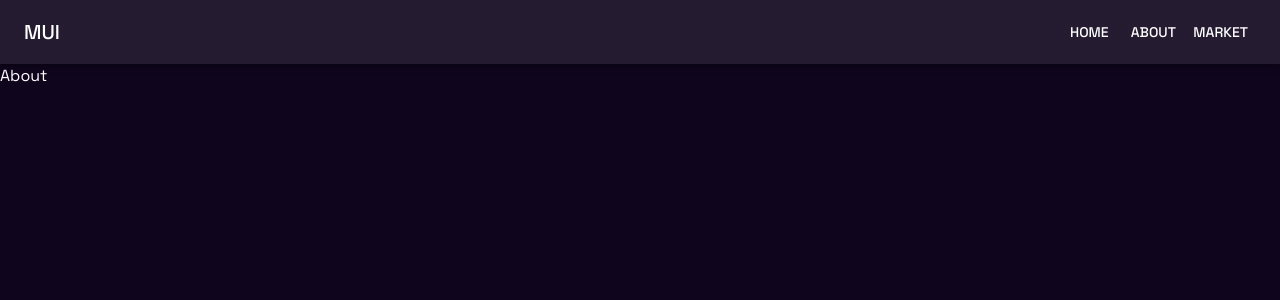
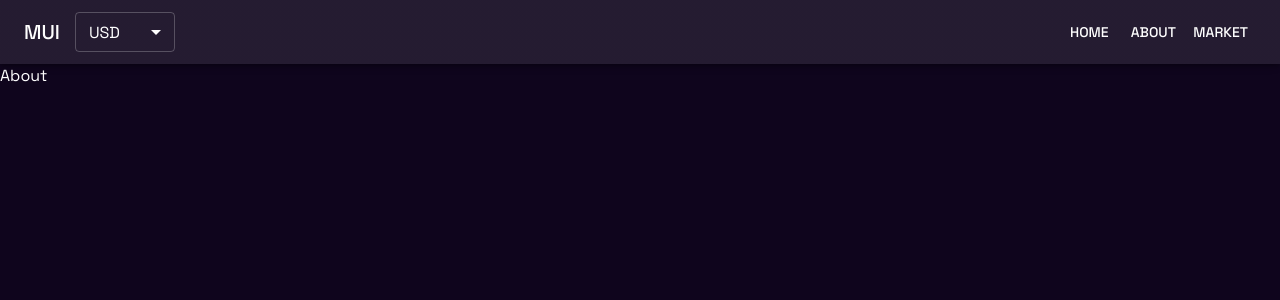
Before and after one commit to Antholem/Crypt-Coin, a React (Create React App) app: page /about in a window 1280 px wide. Shown: the top 300 px of the page. Built offline with nearby package versions, Linux system fonts and the light colour scheme.

Commit message:
Dynamic Currency

```diff
--- a/package.json
+++ b/package.json
@@ -16,7 +16,8 @@
     "react-icons": "^4.10.1",
     "react-router-dom": "^6.14.1",
     "react-scripts": "5.0.1",
-    "web-vitals": "^2.1.4"
+    "web-vitals": "^2.1.4",
+    "zustand": "^4.3.9"
   },
   "scripts": {
     "start": "react-scripts start",
--- a/src/components/NavBar.js
+++ b/src/components/NavBar.js
@@ -15,10 +15,13 @@ import Toolbar from '@mui/material/Toolbar';
 import Typography from '@mui/material/Typography';
 import Button from '@mui/material/Button';
 import { Link, useLocation } from 'react-router-dom';
+import { FormControl, InputLabel, MenuItem, Select } from '@mui/material';
+import useStore from '../store';
 
-const drawerWidth = 240;
+const drawerWidth = '100%';
 
 function NavBar(props) {
+    const { currency, setCurrency } = useStore();
     const { window } = props;
     const [mobileOpen, setMobileOpen] = React.useState(false);
 
@@ -32,9 +35,20 @@ function NavBar(props) {
         { page: 'Market', path: '/market' }
     ];
 
+    const currencies = [
+        { name: 'USD', value: 'usd' },
+        { name: 'EUR', value: 'eur' },
+        { name: 'JPY', value: 'jpy' },
+        { name: 'PHP', value: 'php' },
+    ];
+
     const location = useLocation(); // useLocation for routing
 
     const path = location.pathname;
+
+    const handleChangeCurrency = (e) => {
+        setCurrency(e.target.value);
+    };
 
     const drawer = (
         <Box onClick={handleDrawerToggle} sx={{ textAlign: 'center' }}>
@@ -78,10 +92,28 @@ function NavBar(props) {
                     <Typography
                         variant="h6"
                         component="div"
-                        sx={{ flexGrow: 1, display: { xs: 'none', sm: 'block' } }}
+                        sx={{ display: { xs: 'none', sm: 'block' } }}
                     >
                         MUI
                     </Typography>
+                    <Select
+                        variant="outlined"
+                        labelId="demo-simple-select-label"
+                        id="demo-simple-select"
+                        label="Currency"
+                        onChange={handleChangeCurrency}
+                        value={currency}
+                        style={{ width: 100, height: 40, marginLeft: 15 }}
+                    >
+                        {currencies.map((currency) => (
+                            <MenuItem value={currency.value}>
+                                {currency.name}
+                            </MenuItem>
+                        ))}
+                    </Select>
+                    <Box  sx={{ flexGrow: 1}}>
+
+                    </Box>
                     <Box sx={{ display: { xs: 'none', sm: 'block' } }}>
                         {navItems.map((item) => (
                             <Button
@@ -99,6 +131,7 @@ function NavBar(props) {
             </AppBar>
             <Box component="nav">
                 <Drawer
+                    anchor={'top'}
                     container={container}
                     variant="temporary"
                     open={mobileOpen}
@@ -108,7 +141,7 @@ function NavBar(props) {
                     }}
                     sx={{
                         display: { xs: 'block', sm: 'none' },
-                        '& .MuiDrawer-paper': { boxSizing: 'border-box', width: drawerWidth },
+                        '& .MuiDrawer-paper': { boxSizing: 'border-box', width: drawerWidth, },
                     }}
                 >
                     {drawer}
--- a/src/pages/Market.js
+++ b/src/pages/Market.js
@@ -1,4 +1,4 @@
-import React, { useEffect, useState } from 'react';
+import React, { Fragment, useEffect, useState } from 'react';
 import PropTypes from 'prop-types';
 import { useTheme } from '@mui/material/styles';
 import Box from '@mui/material/Box';
@@ -14,8 +14,12 @@ import FirstPageIcon from '@mui/icons-material/FirstPage';
 import KeyboardArrowLeft from '@mui/icons-material/KeyboardArrowLeft';
 import KeyboardArrowRight from '@mui/icons-material/KeyboardArrowRight';
 import LastPageIcon from '@mui/icons-material/LastPage';
-import { TableHead } from '@mui/material';
+import { FormControl, InputLabel, MenuItem, Select, Stack, TableHead } from '@mui/material';
 import Loading from '../components/Loading';
+import MovingIcon from '@mui/icons-material/Moving';
+import TrendingDownIcon from '@mui/icons-material/TrendingDown';
+import { green, red } from '@mui/material/colors';
+import useStore from '../store';
 
 const columns = [
     { id: 'rank', label: '#', minWidth: 0 },
@@ -78,9 +82,12 @@ TablePaginationActions.propTypes = {
 };
 
 export default function CustomPaginationActionsTable() {
+    const { currency } = useStore((state) => state);
     const [page, setPage] = useState(0);
     const [coins, setCoins] = useState([]);
     const [isLoading, setIsLoading] = useState(true);
+
+    const currencySymbol = currency === 'eur' ? '€' : currency === 'jpy' ? '¥' : currency === 'php' ? '₱' : '$';
 
     const emptyRows = page > 0 ? Math.max(0, (1 + page) * 10 - coins.length) : 0;
 
@@ -92,10 +99,12 @@ export default function CustomPaginationActionsTable() {
         const fetchCoins = async () => {
             try {
                 const response = await fetch(
-                    'https://api.coingecko.com/api/v3/coins/markets?vs_currency=usd&order=market_cap_desc&per_page=40&page=1&sparkline=false'
+                    `https://api.coingecko.com/api/v3/coins/markets?vs_currency=${currency}&order=market_cap_desc&per_page=40&page=1&sparkline=false`
                 );
                 const data = await response.json();
-                setCoins(data);
+                // Add rank property to each coin object
+                const coinsWithRank = data.map((coin, index) => ({ ...coin, rank: index + 1 }));
+                setCoins(coinsWithRank);
                 setIsLoading(false);
             } catch (error) {
                 console.error('Error fetching coins:', error);
@@ -103,9 +112,13 @@ export default function CustomPaginationActionsTable() {
         };
 
         fetchCoins();
-    }, []);
+    }, [currency]);
 
     return (
+        <Fragment>
+            <Box>
+                Market Update ({currency})
+            </Box>
             <Box sx={{ p: 3, display: 'flex', flexDirection: 'column', alignItems: 'flex-end' }}>
                 <TableContainer component={Paper}>
                     <Table sx={{ minWidth: 500 }} aria-label="custom pagination table">
@@ -122,25 +135,43 @@ export default function CustomPaginationActionsTable() {
                                 ))}
                             </TableRow>
                         </TableHead>
-
                         <TableBody sx={{ backgroundColor: '#0f051d' }}>
                             {!isLoading &&
-                            coins.slice(page * 10, page * 10 + 10).map((coin, index) => (
+                                coins.slice(page * 10, page * 10 + 10).map((coin) => (
                                     <TableRow key={coin.id} sx={{ '&:hover': { backgroundColor: '#200840', transition: '0.5s' } }}>
                                         <TableCell component="th" scope="row">
-                                        {index + 1}
+                                            {coin.rank}
                                         </TableCell>
                                         <TableCell>
+                                            <Stack direction='row' spacing={1} alignItems='center'>
+                                                <Box>
                                                     <img
                                                         src={coin.image}
                                                         alt={coin.name}
                                                         style={{ width: '24px', height: '24px', marginRight: '8px' }}
                                                     />
-                                        {coin.name} | {coin.symbol}
+                                                </Box>
+                                                <Box>
+                                                    <Box sx={{ display: { xs: 'none', md: 'initial' } }}>
+                                                        {coin.name}
+                                                    </Box>
+                                                    <Box sx={{ display: { xs: 'initial', md: 'none' } }}>
+                                                        {coin.symbol.toUpperCase()}
+                                                    </Box>
+                                                </Box>
+                                            </Stack>
                                         </TableCell>
-                                    <TableCell align="right">${coin.current_price}</TableCell>
-                                    <TableCell align="right">{coin.price_change_percentage_24h}%</TableCell>
-                                    <TableCell align="right">${coin.market_cap}</TableCell>
+                                        <TableCell align="right">
+                                            {currencySymbol} {coin.current_price.toLocaleString(undefined, { minimumFractionDigits: 2, maximumFractionDigits: 2 })}
+                                        </TableCell>
+                                        <TableCell align="right">
+                                            <Box sx={{ color: coin.price_change_percentage_24h < 0 ? red[700] : green[500] }}>
+                                                {coin.price_change_percentage_24h}%
+                                            </Box>
+                                        </TableCell>
+                                        <TableCell align="right">
+                                            {currencySymbol} {coin.market_cap.toLocaleString()}
+                                        </TableCell>
                                     </TableRow>
                                 ))}
                             {isLoading && (
@@ -169,5 +200,6 @@ export default function CustomPaginationActionsTable() {
                     ActionsComponent={TablePaginationActions}
                 />
             </Box>
+        </Fragment>
     );
 }
--- /dev/null
+++ b/src/store.js
@@ -0,0 +1,8 @@
+import { create } from 'zustand';
+
+const useStore = create((set) => ({
+    currency: 'usd',
+    setCurrency: (currency) => set({ currency: currency }),
+}));
+
+export default useStore;
```
Also changed, not shown: 1 other file (tests, documents, lock files or other folders). Lines whose indentation alone changed are shown as unchanged.
